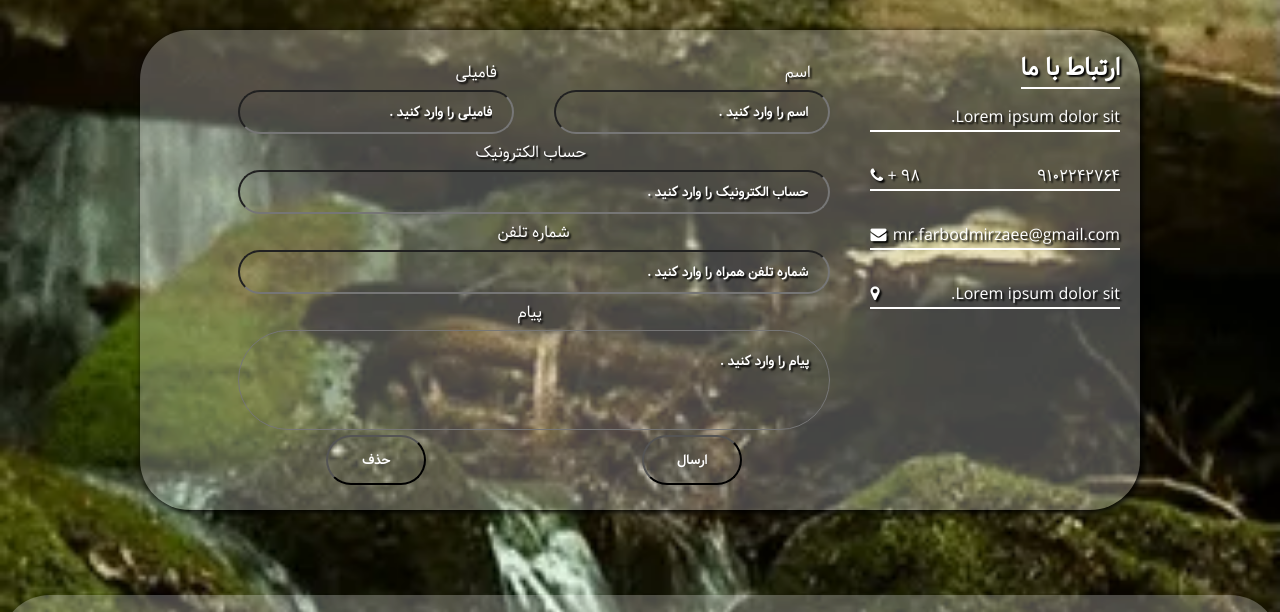
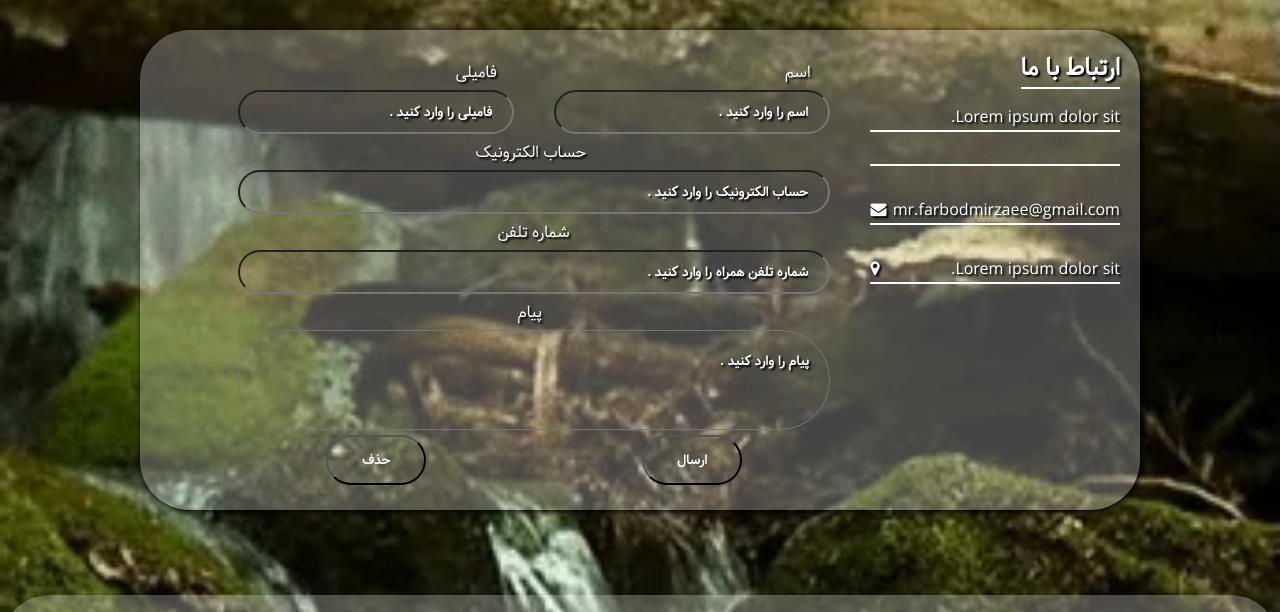
Before and after one commit to MrFarbodMirzaee/ShopProWebForm, a plain HTML site: page asset/web-pages/call-us.html in a window 1280 px wide. Shown: the part 108-720 px from the top of the page. Drawn offline with Linux system fonts and the light colour scheme.

Commit message:
Remove Something

```diff
--- a/asset/web-pages/call-us.html
+++ b/asset/web-pages/call-us.html
@@ -79,7 +79,7 @@
               <p>Lorem ipsum dolor sit.</p>
               <div class="divide-section-call-us">
                 <p>
-                  <span>98 + <i class="fa fa-phone"></i></span> 9102242764
+
                 </p>
               </div>
               <div class="divide-section-call-us">
```
